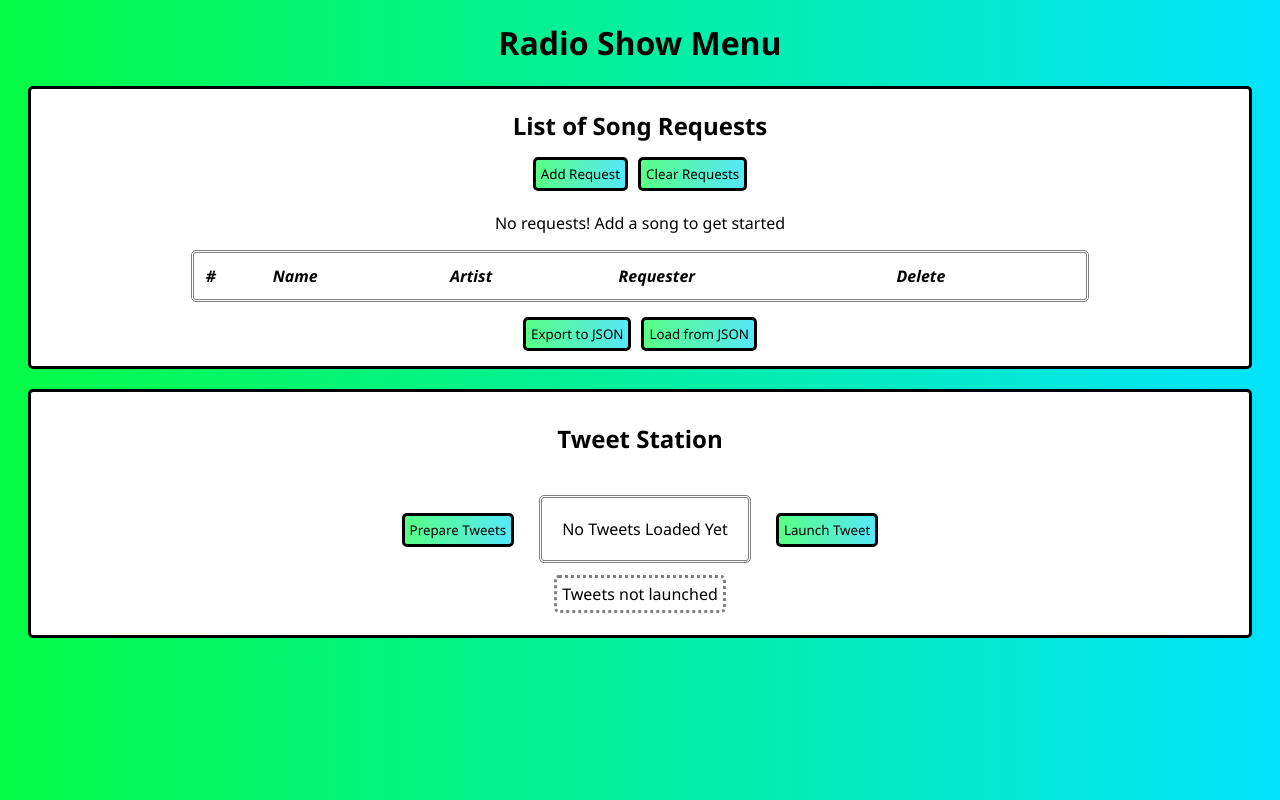
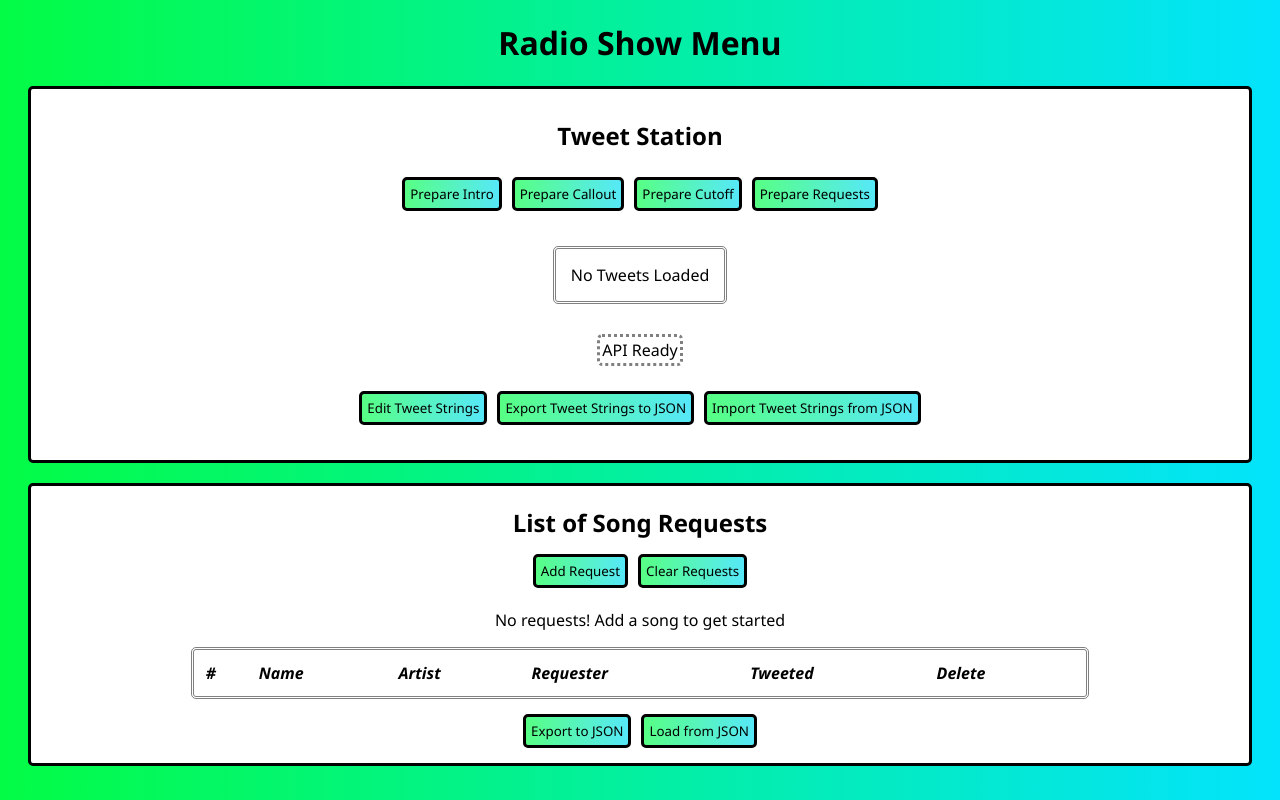
Before and after one commit to cpt-friday/radio-request-web-app, a React (Create React App) app: page / in a window 1280 px wide. Built offline with nearby package versions, Linux system fonts and the light colour scheme.

Commit message:
switching things around

```diff
--- a/src/App.css
+++ b/src/App.css
@@ -69,7 +69,7 @@ span.deleteButton{
   cursor: pointer;
 }
 
-.RequestTable{
+table {
   border: 3px double gray;
   padding: 5px;
   table-layout: auto;
@@ -82,30 +82,20 @@ span.deleteButton{
   width: 75%;
 }
 
-.RequestTable th{
+table th{
   font-style: italic;
 }
 
-.RequestTable th, .RequestTable td{
+table th, table td{
   padding: 5px;
 }
+
 
 div.TweetMenu{
   background-color: white;
   padding: 10px 10px 30px 10px;
   border: 3px solid black;
   margin: 20px;
-}
-
-div.TweetDisplay{
-  padding: 20px;
-  border: 3px double grey;
-  width: fit-content;
-  height: fit-content;
-  margin: 20px;
-  word-break: normal;
-  display: inline-block;
-  text-align: left;
 }
 
 input#input_json{
@@ -116,9 +106,27 @@ input#input_json{
   background: linear-gradient(to right, #03fc45, #03e3fc);
 }
 
-div.APIResponse span{
+div.Displays{
+  margin: 20px;
+  margin-bottom: 5px;
+}
+
+div.Displays div{
+  margin: 10px;
+  padding: 15px;
+}
+
+div.Displays div.TweetDisplay{
+  border: 3px double gray;
+  padding: 15px;width: fit-content;
+  height: fit-content;
+  word-break: normal;
+  display: inline-block;
+  text-align: left;
+}
+
+div.Displays div.APIDisplay span{
   width: fit-content;
+  padding: 2px;
   border: 3px dotted gray;
-  padding: 5px;
-  margin: 5px;
 }
--- a/src/App.js
+++ b/src/App.js
@@ -6,13 +6,12 @@ const reqEmpty = (req) => {
   return req.name.length === 0 || req.artist.length === 0 || req.req.length === 0;
 }
 const dateString = new Date().toISOString().slice(5, 10);
-const displayString = (req, index) => {
-  return `REQUEST #${index+1}\n"${req.name}" by ${req.artist}\nRequested by ${req.req}\n\nListen here at thecore.fm`;
-}
 
-const suffix = "\n\nListen here at the core.fm";
 
 let rBlock = [];
+let sBlock = [];
+let msg = "";
+let index = 0;
 
 const downloadFile = ({data, fileName, fileType}) => {
   const blob = new Blob([data], {type: fileType});
@@ -28,37 +27,208 @@ const downloadFile = ({data, fileName, fileType}) => {
   a.remove();
 };
 
-const exportToJson = e => {
-  e.preventDefault();
-  if(rBlock.length === 0){
-    alert("No request block to be exported");
-    return;
-  }
-  downloadFile({
-    data: JSON.stringify(rBlock),
-    fileName: `${dateString}.json`,
-    fileType: 'text/json'
-  })
-};
-
 export default function App() {
   const [reqs, setReqs] = React.useState([]);
   const fileRef = React.useRef();
   return (
     <div className='MainMenu'>
       <h1>Radio Show Menu</h1>
+      <TweetMenu reqs={reqs} setReqs={setReqs} />
       <SongList reqs={reqs} setReqs={setReqs} fileRef={fileRef}/>
-      <TweetMenu />
     </div>
   );
+}
+
+function TweetMenu({reqs, setReqs}){
+  const [tweetStrings, setStrings] = React.useState([]);
+  const [edit, setEdit] = React.useState(false);
+  const [load, setLoad] = React.useState(false);
+  const [table, setTable] = React.useState(false);
+  const [prep, setPrep] = React.useState(false);
+  const [meta, setMeta] = React.useState(true);
+  const displayRef = React.useRef();
+  const apiRef = React.useRef();
+  const handleEdit = () => {setEdit((prev) => !prev);};
+  const metaTweetBuilder = (body, suffix) => `${body}\n${suffix}`;
+  const reqTweetBuilder = (req, index, suffix) => `REQUEST #${index}\n"${req.name}" by ${req.artist}\nRequested by ${req.req}\n${suffix}`;
+  const exportStrings = () => {
+    if(tweetStrings.length === 0){
+      alert("No tweet strings to export");
+      return;
+    }
+    downloadFile({
+      data: JSON.stringify(tweetStrings),
+      fileName: "strings.json",
+      fileType: 'text/json'
+    })
+  };
+  async function handleFile(e){
+    if(e.target.files && e.target.files[0]){
+      const inJSON = e.target.files[0];
+      const reader = new FileReader();
+      reader.readAsText(inJSON);
+      reader.onload = () => {
+        let inText = reader.result;
+        let inStrings = JSON.parse(inText);
+        setLoad((prev) => !prev);
+        inStrings.forEach((string) => {
+          sBlock.push(string.replace(/\\n/, '\n'));
+          setStrings((prev) => {
+            return prev.concat(string);
+          });
+        })
+      }
+      reader.onerror = () => {
+        console.log(reader.error);
+      }
+    }
+  }
+  function handleSubmit(e){
+    e.preventDefault();
+    const elems = e.target.elements;
+    sBlock = [
+      elems.suffix.value,
+      elems.intro.value,
+      elems.callout.value,
+      elems.cutoff.value
+    ];
+    setStrings((prev) => {
+      return prev = [
+        elems.suffix.value,
+        elems.intro.value,
+        elems.callout.value,
+        elems.cutoff.value
+      ];
+    })
+    setEdit((prev) => !prev);
+  }
+  function prepMeta(string){
+    if(prep){
+      alert("Tweet already prepped");
+      return;
+    }
+    if(sBlock < 4){
+      alert("Meta strings not entered");
+      return;
+    }
+    msg = metaTweetBuilder(string, sBlock[0]);
+    displayRef.current.innerText = msg;
+    setPrep((prev) => !prev);
+  }
+  function prepRequest(){
+    console.log(index);
+    if(sBlock.length === 0){
+      alert("Tweet Strings not loaded");
+      return;
+    }
+    if(rBlock.length === 0){
+      alert("No requests in block");
+      return;
+    }
+    if(index >= rBlock.length){
+      displayRef.current.innerText = "All requests tweeted out!";
+      if(prep === true) setPrep((prev) => !prev);
+      index = 0;
+      return;
+    }
+    msg = reqTweetBuilder(rBlock[index], index+1, sBlock[0]);
+    displayRef.current.innerText = msg;
+    if(prep === false) setPrep((prev) => !prev);
+    if(meta === true) setMeta((prev) => !prev);
+  }
+  function launchTweet(text, meta){
+    if(!prep){
+      alert("Tweets not prepared");
+      return;
+    }
+    //will replace with twitter fetch request later
+    console.log(text);
+    apiRef.current.innerText = "Debug Success!";
+    //checks if request or meta
+    if(text.substring(0,7) === "REQUEST"){
+      setReqs((prev) => {
+        return reqs.map((req) => {
+          if(req.id === index){
+            const update = {
+              ...req,
+              status: !req.status,
+            };
+            return update;
+          }
+          return req;
+        });
+      });
+      index++;
+      prepRequest();
+      return;
+    }
+    text = '';
+    displayRef.current.innerText = "No tweets loaded";
+    setPrep((prev) => !prev);
+  }
+  return (
+    <div className='TweetMenu'>
+      <h2>Tweet Station</h2>
+      <div className='PrepButtons'>
+        <button onClick={() => prepMeta(sBlock[1])}>Prepare Intro</button>
+        <button onClick={() => prepMeta(sBlock[2])}>Prepare Callout</button>
+        <button onClick={() => prepMeta(sBlock[3])}>Prepare Cutoff</button>
+        <button onClick={() => {index = 0; prepRequest();}}>Prepare Requests</button>
+      </div>
+      <div className='Displays'>
+        <div className='TweetDisplay'>
+          <span ref={displayRef}>No Tweets Loaded</span>
+        </div>
+        <div className='APIDisplay'>
+          <span ref={apiRef}>API Ready</span>
+        </div>
+      </div>
+      {prep && (<button onClick={() => launchTweet(msg, meta)}>Launch Tweet</button>)}
+      <div className='MetaButtons'>
+        <button onClick={handleEdit}>Edit Tweet Strings</button>
+        {tweetStrings.length !== 0 && (<button onClick={() => {setTable((prev) => !prev)}}>View Tweet Strings</button>)}
+        <button onClick={exportStrings}>Export Tweet Strings to JSON</button>
+        { tweetStrings.length === 0 && (
+          (load) ?
+          (<input type='file' id='input_json' onChange={handleFile}/>)
+          : (<button onClick={() => setLoad((prev) => !prev)}>Import Tweet Strings from JSON</button>)
+        )}
+      </div>
+      {edit && (<div className='EditFields'>
+        <form onSubmit={handleSubmit}>
+          <input name="suffix" placeholder='Enter Suffix for tweets'></input>
+          <input name="intro" placeholder='Enter Intro Tweet Body'></input>
+          <input name="callout" placeholder='Enter Callout Tweet Body'></input>
+          <input name="cutoff" placeholder='Enter Cutoff Tweet Body'></input>
+          <button type='submit'>Submit</button>
+          <button>Cancel</button>
+        </form>
+      </div>)}
+      {table && (<table className='TweetStringTable'>
+          <thead>
+            <tr>
+              <th>String</th>
+            </tr>
+          </thead>
+          <tbody>
+            {
+              tweetStrings.map((string) => {
+                return(
+                  <tr key={tweetStrings.indexOf(string)}>
+                    <td>{string}</td>
+                  </tr>
+                )
+              })
+            }
+          </tbody>
+        </table>)}
+    </div>
+  )
 }
 
 function SongList({reqs, setReqs, fileRef}){
   const [add, setAdd] = React.useState(false);
   const [load, setLoad] = React.useState(false);
-  function handleAdd(){
-    setAdd((prev) => !prev);
-  }
   async function handleFile(e){
     if(e.target.files && e.target.files[0]){
       const inJSON = e.target.files[0];
@@ -74,14 +244,16 @@ function SongList({reqs, setReqs, fileRef}){
             req: (req.req) ? req.req : req.requester
           })
           const inReq = {
-            id: Math.random(),
+            id: index,
             name: req.name,
             artist: req.artist,
-            req: (req.req) ? req.req : req.requester
+            req: (req.req) ? req.req : req.requester,
+            status: false
           };
           setReqs((prev) => {
             return prev.concat(inReq);
           })
+          index++;
         })
         setLoad((prev) => !prev);
       };
@@ -98,10 +270,21 @@ function SongList({reqs, setReqs, fileRef}){
     }
     else return;
   }
+  const exportBlock = () => {
+    if(rBlock.length === 0){
+      alert("No request block to be exported");
+      return;
+    }
+    downloadFile({
+      data: JSON.stringify(rBlock),
+      fileName: `${dateString}.json`,
+      fileType: 'text/json'
+    })
+  }
   return (
     <div className='SongRequestField'>
       <h2>List of Song Requests</h2>
-      <button onClick={handleAdd}>Add Request</button>
+      <button onClick={() => setAdd((prev) => !prev)}>Add Request</button>
       <button onClick={handleClear}>Clear Requests</button>
       { add && (<SongInput setReqs={setReqs} setVisible={setAdd}/>)}
       {reqs.length === 0 && <p>No requests! Add a song to get started</p>}
@@ -112,6 +295,7 @@ function SongList({reqs, setReqs, fileRef}){
             <th>Name</th>
             <th>Artist</th>
             <th>Requester</th>
+            <th>Tweeted</th>
             <th>Delete</th>
           </tr>
         </thead>
@@ -124,6 +308,7 @@ function SongList({reqs, setReqs, fileRef}){
                   <td>{req.name}</td>
                   <td>{req.artist}</td>
                   <td>{req.req}</td>
+                  <td>{req.status ? ("Yes") : ("No")}</td>
                   <td><DeleteSong req={req} setReqs={setReqs} /></td>
                 </tr>
               )
@@ -131,7 +316,7 @@ function SongList({reqs, setReqs, fileRef}){
           }
         </tbody>
       </table>
-      <button onClick={exportToJson}>Export to JSON</button>
+      <button onClick={exportBlock}>Export to JSON</button>
       { (load) ?
       (<input type="file" id="input_json" ref={fileRef} onChange={handleFile}/>)
         :
@@ -151,10 +336,11 @@ function SongInput({setReqs, setVisible}){
     event.preventDefault();
     const elems = event.target.elements;
     const req = {
-      id: Math.random(),
+      id: index,
       name: elems.addName.value,
       artist: elems.addArtist.value,
-      req: elems.addReq.value
+      req: elems.addReq.value,
+      status: false
     };
     if(!reqEmpty(req)){
       setReqs((prev) => {
@@ -205,65 +391,3 @@ function DeleteSong({req, setReqs}){
     <span className='deleteButton' onClick={handleDelete} role="button">X</span>
   )
 }
-
-//Tweet Menu
-
-function TweetMenu(){
-  const displayRef = React.useRef();
-  const apiRef = React.useRef();
-  let loaded = false;
-  let index = 0;
-  function handlePrep(index){
-    if(rBlock.length === 0){
-      alert("No Requests in block");
-      return;
-    }
-    if(index >= rBlock.length){
-      displayRef.current.innerHTML = "All requests launched!";
-      if(index > rBlock.length) apiRef.current.innerHTML = "No more tweets to Launch";
-      loaded = false;
-      return;
-    }
-    displayRef.current.innerHTML = displayString(rBlock[index], index).replace(/\n/g, '<br />');
-    loaded = true;
-  }
-  function handleLaunch(){
-    if(!loaded){
-      alert("Tweets Not Prepared");
-      return;
-    }
-    else{
-      const msg = {text: displayString(rBlock[index], index)};
-      fetch("/tweetout", {
-        method: 'post',
-        mode: 'cors',
-        headers: {'Content-Type': 'application/json'},
-        body: JSON.stringify(msg)
-      }).then((res) => res.status)
-      .then((status) => {
-        switch(status){
-          case 200:
-            apiRef.current.innerHTML = `Tweet #${index} Launched Successfully`;
-            break;
-          default:
-            apiRef.current.innerHTML = `Tweet #${index} Failed to Launch`
-        }
-      });
-      index++;
-      handlePrep(index);
-    }
-  }
-  return (
-    <div className='TweetMenu'>
-      <h2>Tweet Station</h2>
-      <button onClick={() => handlePrep(index)}>Prepare Tweets</button>
-      <div className='TweetDisplay'>
-        <span ref={displayRef}>No Tweets Loaded Yet</span>
-      </div>
-      <button onClick={handleLaunch}>Launch Tweet</button>
-      <div className='APIResponse'>
-        <span ref={apiRef}>Tweets not launched</span>
-      </div>
-    </div>
-  )
-}
```
